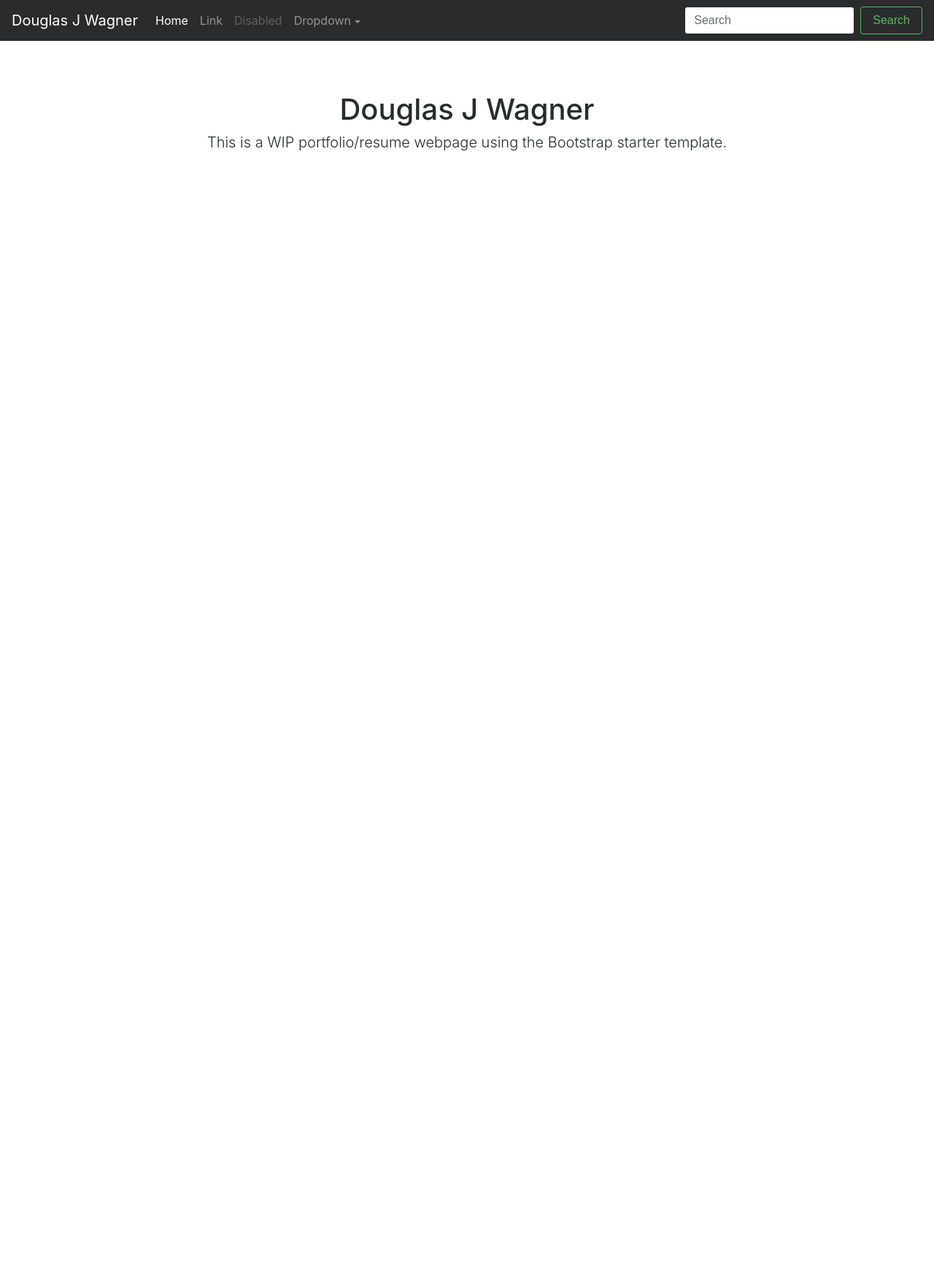
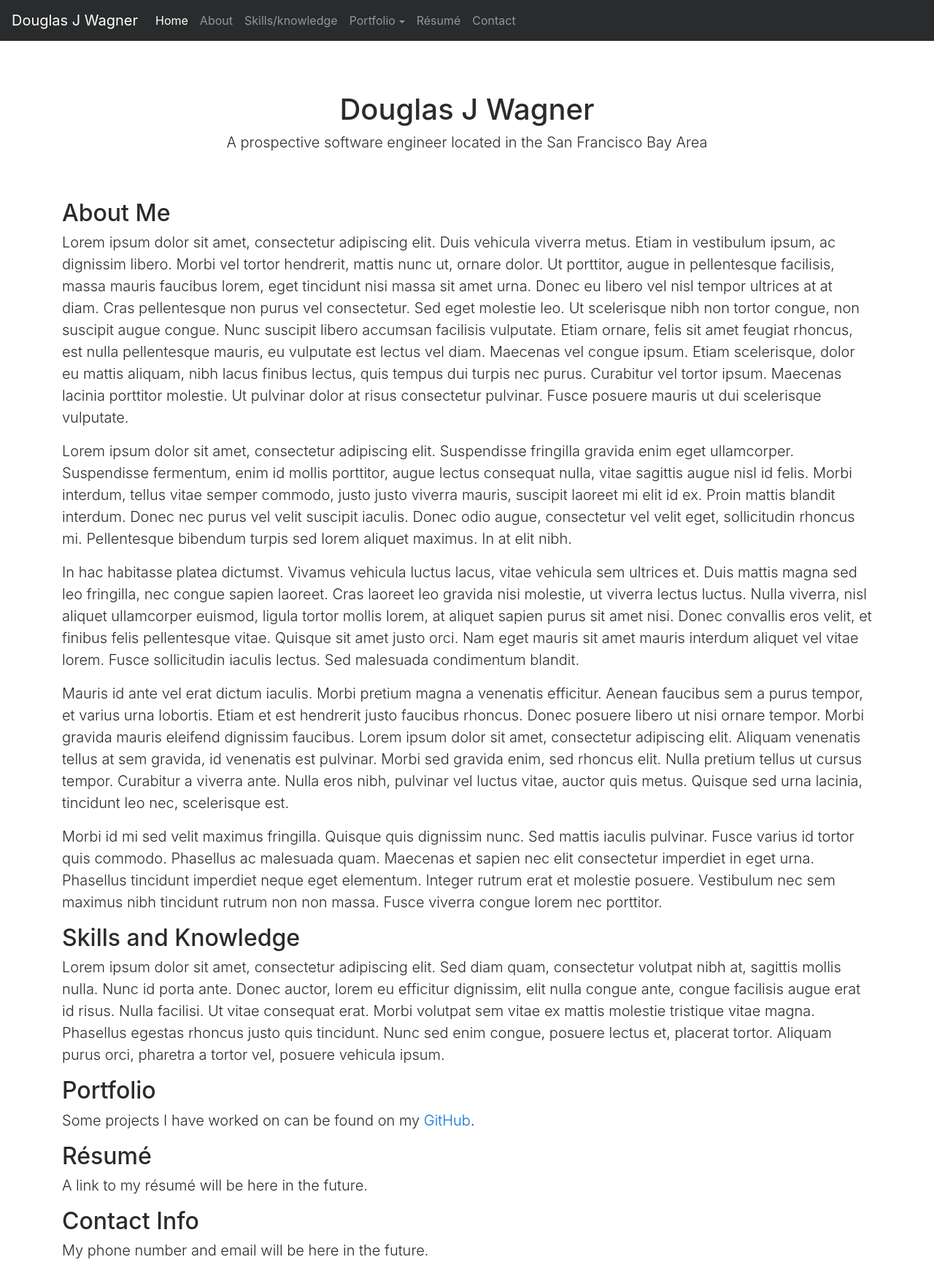
Before and after one commit to DougWagner/DougWagner.github.io, a plain HTML site: page index.html in a window 1280 px wide. Shown: the whole page at 73% size. Before the commit the page ends 800 px from the top, so only its background shows below. Drawn offline with nearby package versions, Linux system fonts and the light colour scheme; a script that the page names is missing.

Commit message:
Added placeholder text and enabled navbar functionality

```diff
--- a/index.html
+++ b/index.html
@@ -24,35 +24,67 @@
             <div class="collapse navbar-collapse" id="navbarsExampleDefault">
                 <ul class="navbar-nav mr-auto">
                     <li class="nav-item active">
-                        <a class="nav-link" href="#">Home <span class="sr-only">(current)</span></a>
+                        <a class="nav-link" href="#">Home<span class="sr-only">(current)</span></a>
                     </li>
                     <li class="nav-item">
-                        <a class="nav-link" href="#">Link</a>
+                        <a class="nav-link" href="#about">About</a>
                     </li>
                     <li class="nav-item">
-                        <a class="nav-link disabled" href="#">Disabled</a>
+                        <a class="nav-link" href="#skills">Skills/knowledge</a>
                     </li>
                     <li class="nav-item dropdown">
-                        <a class="nav-link dropdown-toggle" href="http://example.com" id="dropdown01" data-toggle="dropdown" aria-haspopup="true" aria-expanded="false">Dropdown</a>
-                        <div class="dropdown-menu" aria-labelledby="dropdown01">
-                            <a class="dropdown-item" href="#">Action</a>
-                            <a class="dropdown-item" href="#">Another action</a>
-                            <a class="dropdown-item" href="#">Something else here</a>
+                        <a class="nav-link dropdown-toggle" id="portfolio-dropdown" data-toggle="dropdown" aria-haspopup="true" aria-expanded="false">Portfolio</a>
+                        <div class="dropdown-menu" aria-labelledby="portfolio-dropdown">
+                            <a class="dropdown-item" href="https://github.com/DougWagner/DougWagner.github.io">This site</a>
+                            <a class="dropdown-item" href="https://github.com/DougWagner/DoogOS">DoogOS</a>
+                            <a class="dropdown-item" href="https://github.com/DougWagner/Subnet-Messenger">Subnet Messenger</a>
+                            <a class="dropdown-item" href="#portfolio">More</a>
                         </div>
                     </li>
+                    <li class="nav-item">
+                        <a class="nav-link" href="#resume">Résumé</a>
+                    </li>
+                    <li class="nav-item">
+                        <a class="nav-link" href="#contact">Contact</a>
+                    </li>
                 </ul>
-                <form class="form-inline my-2 my-lg-0">
-                    <input class="form-control mr-sm-2" type="text" placeholder="Search">
-                    <button class="btn btn-outline-success my-2 my-sm-0" type="submit">Search</button>
-                </form>
             </div>
         </nav>
 
         <div class="container">
 
-            <div class="introduction">
+            <div class="introduction" id="home">
                 <h1>Douglas J Wagner</h1>
-                <p class="lead">This is a WIP portfolio/resume webpage using the Bootstrap starter template.</p>
+                <p class="lead">A prospective software engineer located in the San Francisco Bay Area</p>
+            </div>
+
+            <div class="about-me" id="about">
+                <h2>About Me</h2>
+                <p class="lead">Lorem ipsum dolor sit amet, consectetur adipiscing elit. Duis vehicula viverra metus. Etiam in vestibulum ipsum, ac dignissim libero. Morbi vel tortor hendrerit, mattis nunc ut, ornare dolor. Ut porttitor, augue in pellentesque facilisis, massa mauris faucibus lorem, eget tincidunt nisi massa sit amet urna. Donec eu libero vel nisl tempor ultrices at at diam. Cras pellentesque non purus vel consectetur. Sed eget molestie leo. Ut scelerisque nibh non tortor congue, non suscipit augue congue. Nunc suscipit libero accumsan facilisis vulputate. Etiam ornare, felis sit amet feugiat rhoncus, est nulla pellentesque mauris, eu vulputate est lectus vel diam. Maecenas vel congue ipsum. Etiam scelerisque, dolor eu mattis aliquam, nibh lacus finibus lectus, quis tempus dui turpis nec purus. Curabitur vel tortor ipsum. Maecenas lacinia porttitor molestie. Ut pulvinar dolor at risus consectetur pulvinar. Fusce posuere mauris ut dui scelerisque vulputate.</p>
+                <p class="lead">Lorem ipsum dolor sit amet, consectetur adipiscing elit. Suspendisse fringilla gravida enim eget ullamcorper. Suspendisse fermentum, enim id mollis porttitor, augue lectus consequat nulla, vitae sagittis augue nisl id felis. Morbi interdum, tellus vitae semper commodo, justo justo viverra mauris, suscipit laoreet mi elit id ex. Proin mattis blandit interdum. Donec nec purus vel velit suscipit iaculis. Donec odio augue, consectetur vel velit eget, sollicitudin rhoncus mi. Pellentesque bibendum turpis sed lorem aliquet maximus. In at elit nibh.</p>
+                <p class="lead">In hac habitasse platea dictumst. Vivamus vehicula luctus lacus, vitae vehicula sem ultrices et. Duis mattis magna sed leo fringilla, nec congue sapien laoreet. Cras laoreet leo gravida nisi molestie, ut viverra lectus luctus. Nulla viverra, nisl aliquet ullamcorper euismod, ligula tortor mollis lorem, at aliquet sapien purus sit amet nisi. Donec convallis eros velit, et finibus felis pellentesque vitae. Quisque sit amet justo orci. Nam eget mauris sit amet mauris interdum aliquet vel vitae lorem. Fusce sollicitudin iaculis lectus. Sed malesuada condimentum blandit.</p>
+                <p class="lead">Mauris id ante vel erat dictum iaculis. Morbi pretium magna a venenatis efficitur. Aenean faucibus sem a purus tempor, et varius urna lobortis. Etiam et est hendrerit justo faucibus rhoncus. Donec posuere libero ut nisi ornare tempor. Morbi gravida mauris eleifend dignissim faucibus. Lorem ipsum dolor sit amet, consectetur adipiscing elit. Aliquam venenatis tellus at sem gravida, id venenatis est pulvinar. Morbi sed gravida enim, sed rhoncus elit. Nulla pretium tellus ut cursus tempor. Curabitur a viverra ante. Nulla eros nibh, pulvinar vel luctus vitae, auctor quis metus. Quisque sed urna lacinia, tincidunt leo nec, scelerisque est.</p>
+                <p class="lead">Morbi id mi sed velit maximus fringilla. Quisque quis dignissim nunc. Sed mattis iaculis pulvinar. Fusce varius id tortor quis commodo. Phasellus ac malesuada quam. Maecenas et sapien nec elit consectetur imperdiet in eget urna. Phasellus tincidunt imperdiet neque eget elementum. Integer rutrum erat et molestie posuere. Vestibulum nec sem maximus nibh tincidunt rutrum non non massa. Fusce viverra congue lorem nec porttitor.</p>
+            </div>
+
+            <div class="skills-knowledge" id="skills">
+                <h2>Skills and Knowledge</h2>
+                <p class="lead">Lorem ipsum dolor sit amet, consectetur adipiscing elit. Sed diam quam, consectetur volutpat nibh at, sagittis mollis nulla. Nunc id porta ante. Donec auctor, lorem eu efficitur dignissim, elit nulla congue ante, congue facilisis augue erat id risus. Nulla facilisi. Ut vitae consequat erat. Morbi volutpat sem vitae ex mattis molestie tristique vitae magna. Phasellus egestas rhoncus justo quis tincidunt. Nunc sed enim congue, posuere lectus et, placerat tortor. Aliquam purus orci, pharetra a tortor vel, posuere vehicula ipsum.</p>
+            </div>
+
+            <div class="portfolio" id="portfolio">
+                <h2>Portfolio</h2>
+                <p class="lead">Some projects I have worked on can be found on my <a href="https://github.com/DougWagner">GitHub</a>.</p>
+            </div>
+
+            <div class="resume" id="resume">
+                <h2>Résumé</h2>
+                <p class="lead">A link to my résumé will be here in the future.</p>
+            </div>
+
+            <div class="contact-info" id="contact">
+                <h2>Contact Info</h2>
+                <p class="lead">My phone number and email will be here in the future.</p>
             </div>
 
         </div><!-- /.container -->
```
